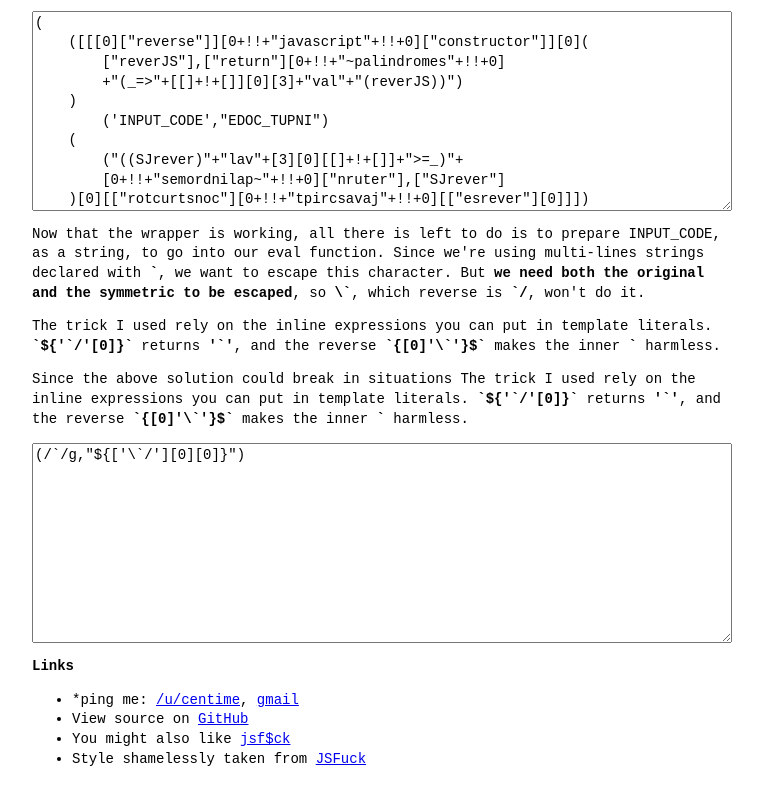
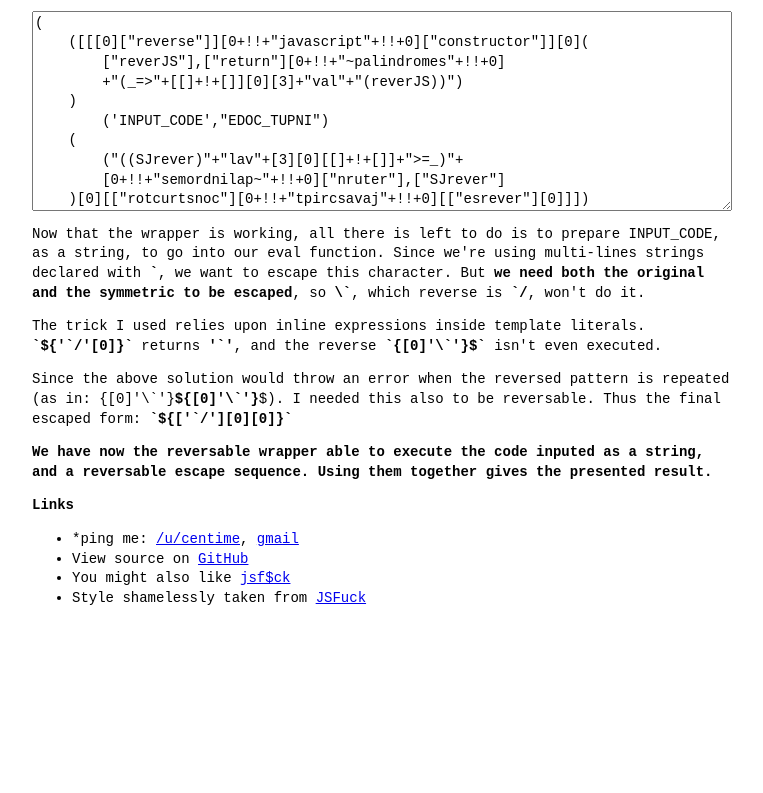
Before and after one commit to centime/reverJS, a plain HTML site: page index.html in a window 1280 px wide. Shown: the part 2596-3389 px from the top of the page, without its empty margins (6-769 px from the left). After the commit the page ends 3228 px from the top, so only its background shows below. Drawn offline with Linux system fonts and the light colour scheme.

Commit message:
last explanations at least

```diff
--- a/index.html
+++ b/index.html
@@ -202,14 +202,14 @@ We will use this to return a closure that can be called with meaningless argumen
   Now that the wrapper is working, all there is left to do is to prepare INPUT_CODE, as a string, to go into our eval function. Since we're using multi-lines strings declared with <strong>`</strong>, we want to escape this character. But <strong>we need both the original and the symmetric to be escaped</strong>, so <strong>\`</strong>, which reverse is <strong>`/</strong>, won't do it.
 </p>
 <p>
-  The trick I used rely on the inline expressions you can put in template literals. <strong>`${'`/'[0]}`</strong> returns <strong>'`'</strong>, and the reverse <strong>`{[0]'\`'}$`</strong> makes the inner <strong>`</strong> harmless.
+  The trick I used relies upon inline expressions inside template literals. <strong>`${'`/'[0]}`</strong> returns <strong>'`'</strong>, and the reverse <strong>`{[0]'\`'}$`</strong> isn't even executed.
 </p>
 <p>
-  Since the above solution could break in situations The trick I used rely on the inline expressions you can put in template literals. <strong>`${'`/'[0]}`</strong> returns <strong>'`'</strong>, and the reverse <strong>`{[0]'\`'}$`</strong> makes the inner <strong>`</strong> harmless.
+  Since the above solution would throw an error when the reversed pattern is repeated (as in: {[0]'\`'}<strong>${[0]'\`'}</strong>$). I needed this also to be reversable. Thus the final escaped form: <strong>`${['`/'][0][0]}`</strong>
 </p>
-<textarea>
-(/`/g,"${['\`/'][0][0]}")
-</textarea>
+<p>
+  <strong>We have now the reversable wrapper able to execute the code inputed as a string, and a reversable escape sequence. Using them together gives the presented result.</strong>
+</p>
 
   <h3>Links</h3>
 
```
Also changed, not shown: 1 other file.
